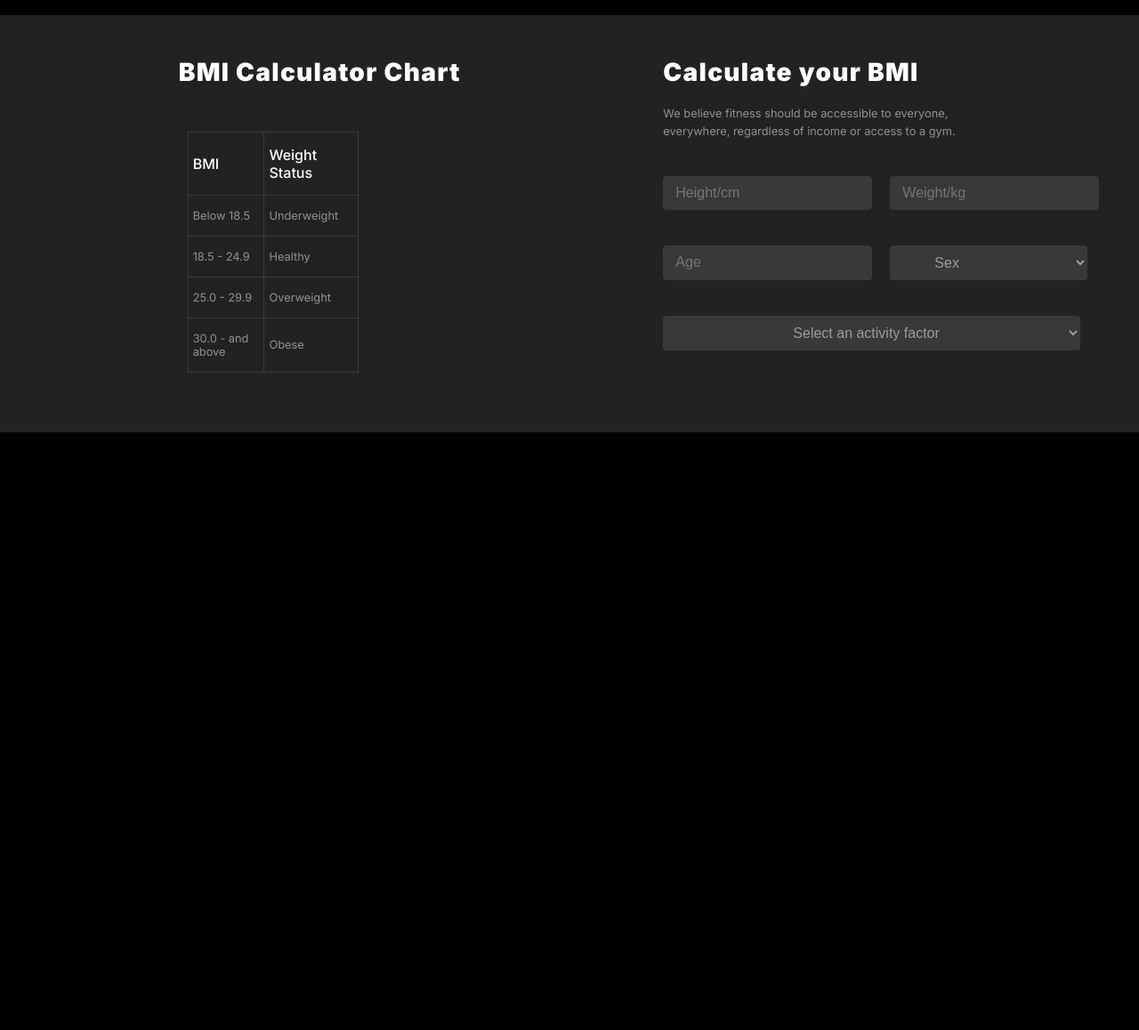
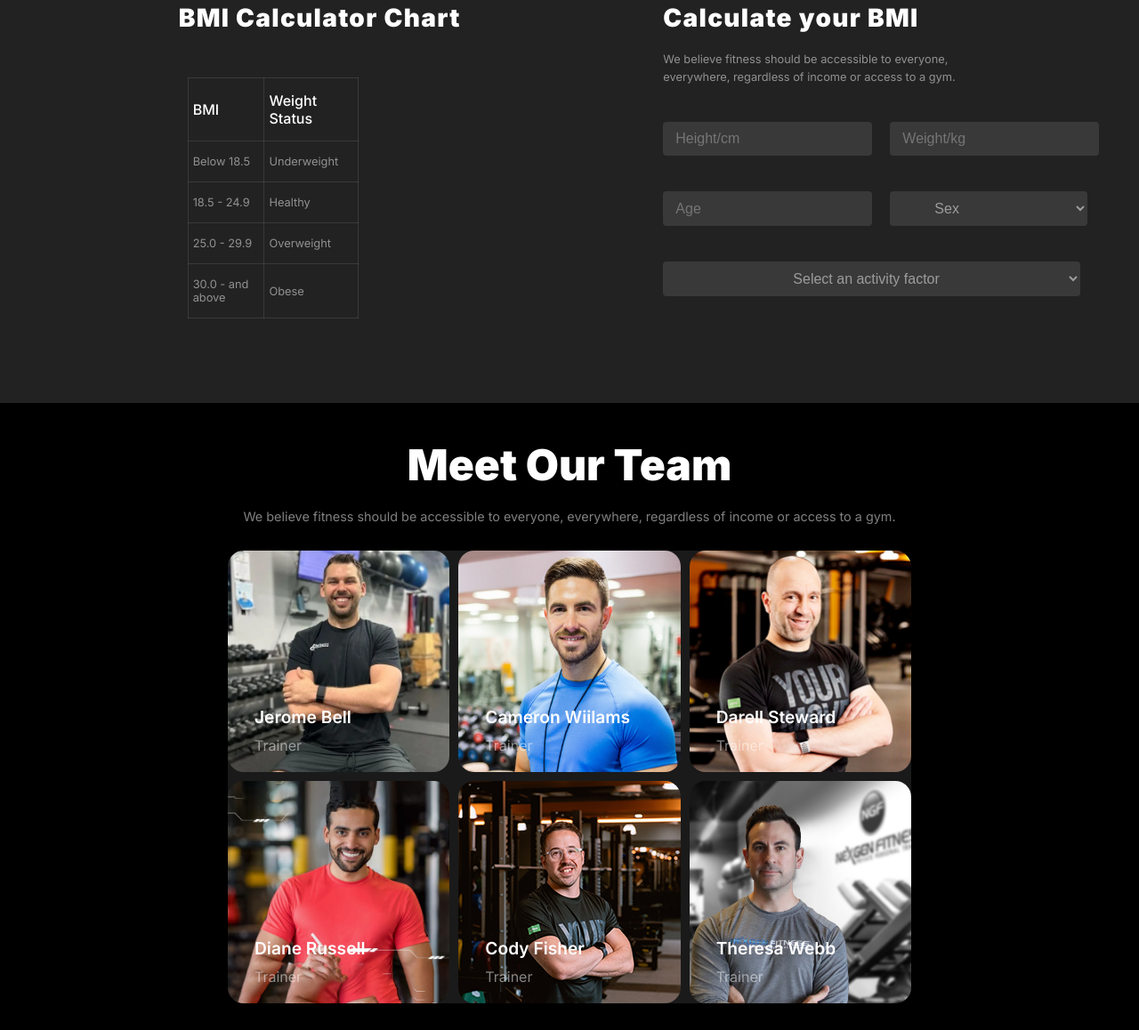
Before and after one commit to Aosaf098/ironwill, a plain HTML site: page index.html in a window 1280 px wide. Shown: the part 2044-3202 px from the top of the page at 89% size. Before the commit the page ends 2530 px from the top, so only its background shows below. Drawn offline with Linux system fonts and the light colour scheme; a web font is replaced by a local one.

Commit message:
Team Done

```diff
--- a/index.html
+++ b/index.html
@@ -154,7 +154,7 @@
                                 <option value="Rather not Say">Rather Not Say</option>
                             </select>
                         </form>
-                        <form action="" class="bmi-form">
+                        <form action="" class="bmi-form whole-flex">
                             <select class="bmi-activity">
                                 <option value="">Select an activity factor</option>
                             </select>
@@ -163,6 +163,44 @@
                 </div>
             </div>
         </section>
+        <section class="team">
+            <div class="team-info whole-flex">
+                <h1 class="team-title">Meet Our Team</h1>
+                <p class="team-subtitle">We believe fitness should be accessible to everyone, everywhere, regardless of income or access to a gym.</p>
+            </div>
+            <div class="team-member">
+                <div class="member-card">
+                    <img src="images/trainer1.png" alt="" class="member-card-img">
+                    <div class="text-img-title">Jerome Bell</div>
+                    <div class="text-img-sub">Trainer</div>
+                </div>
+                <div class="member-card">
+                    <img src="images/trainer2.png" alt="" class="member-card-img">
+                    <h3 class="text-img-title">Cameron Wiilams</h3>
+                    <p class="text-img-sub">Trainer</p>
+                </div>
+                <div class="member-card">
+                    <img src="images/trainer3.png" alt="" class="member-card-img">
+                    <h3 class="text-img-title">Darell Steward</h3>
+                    <p class="text-img-sub">Trainer</p>
+                </div>
+                <div class="member-card">
+                    <img src="images/trainer8.png" alt="" class="member-card-img">
+                    <h3 class="text-img-title">Diane Russell</h3>
+                    <p class="text-img-sub">Trainer</p>
+                </div>
+                <div class="member-card">
+                    <img src="images/trainer5.png" alt="" class="member-card-img">
+                    <h3 class="text-img-title">Cody Fisher</h3>
+                    <p class="text-img-sub">Trainer</p>
+                </div>
+                <div class="member-card">
+                    <img src="images/trainer6.png" alt="" class="member-card-img">
+                    <h3 class="text-img-title">Theresa Webb</h3>
+                    <p class="text-img-sub">Trainer</p>
+                </div>
+            </div>
+        </section>
     </main>
 </body>
 </html>
--- a/style.css
+++ b/style.css
@@ -322,12 +322,13 @@ body{
 }
 .calculator{
     width: 100%;
-    height: 700px;
-    /* border: 1px solid red; */
+    /* height: 800px; */
+    /* border: 5px solid red; */
 }
 .calculator-up{
     width: 100%;
     height: 33%;
+    margin-bottom: 50px;
     /* border: 1px solid green; */
     flex-direction: column;
     justify-content: center;
@@ -350,11 +351,12 @@ body{
 }
 .calc-table{
     width: 100%;
-    height: 67%;
+    height: 500px;
     background-color: rgb(34, 34, 34);
     justify-content: space-evenly;
     align-items: center;
     gap: 10px;
+    /* border: 2px solid firebrick; */
 }
 .calc-chart{
     width: 30%;
@@ -469,6 +471,79 @@ th,td{
 }
 .bmi-activity option{
     text-align: left;
+}
+.team{
+    width: 100%;
+    /* height: 800px; */
+    margin-top: 40px;
+    /* border: 3px solid saddlebrown; */
+}
+.team-info{
+    width: 100%;
+    /* border: 1px solid red; */
+    flex-direction: column;
+    justify-content: center;
+    align-items: center;
+    gap: 20px;
+}
+.team-title{
+    color: rgb(255, 255, 255);
+    font-family: "Inter", sans-serif;
+    font-size: 3rem;
+    font-weight: 900;
+}
+.team-subtitle{
+    color: rgba(255, 255, 255, 0.5);
+    font-family: "Inter", sans-serif;
+    font-size: 0.9rem;
+    font-weight: 400;
+}
+.team-member{
+    width: 60%;
+    height: 80%;
+    border-radius: 18px;
+    /* border: 1px solid pink; */
+    background: rgba(255, 255, 255, 0.1);
+    margin: 30px auto;
+    display: grid;
+    grid-template-columns: repeat(3,1fr);
+    gap: 10px;
+}
+.member-card{
+    position: relative;
+    /* border: 1px solid slateblue; */
+    display: grid;
+    gap: 10px;
+    max-width: 100%;
+    max-height: 100%;
+    border-radius: 18px;
+
+}
+.member-card-img{
+    width: 100%;
+    height: 100%;
+    /* border: 5px solid green; */
+    border-radius: 18px;
+    object-fit: cover;
+    object-position: center;
+}
+.text-img-title{
+    position: absolute;
+    left: 30px;
+    bottom: 50px;
+    color: rgb(255, 255, 255);
+    font-family: "Inter", sans-serif;
+    font-size: 1.2rem;
+    font-weight: 600;
+}
+.text-img-sub{
+    position: absolute;
+    left: 30px;
+    bottom: 20px;
+    font-family: "Inter", sans-serif;
+    font-size: 1rem;
+    font-weight: 400;
+    color: rgba(255, 255, 255, 0.5);
 }
 @media screen and (max-width: 576px) {
     .banner-content,
@@ -607,7 +682,9 @@ th,td{
         width: 80%;
     }
     .calc-table{
-        height: 800px;
+        height: 900px;
+        padding-bottom: 30px;
+        /* gap: 5px; */
         /* border: 1px solid yellow; */
     }
     .calc-chart{
@@ -619,8 +696,10 @@ th,td{
         width: 100%;
     }
     .calc-form{
-        /* border: 1px solid green; */
+        border: 1px solid green;
         width: 80%;
+        margin-top: -70px;
+
     }
     .bmi{
         width: 100%;
@@ -637,4 +716,10 @@ th,td{
         font-size: 1.5rem;
         margin-top: 50px;
     }
+    .team-subtitle{
+        text-align: center;
+    }
+    .team-member{
+        grid-template-columns: repeat(1,1fr);
+    }
 }
```
Also changed, not shown: images/trainer4.png, images/trainer7.png (added), images/trainer8.png (added).
